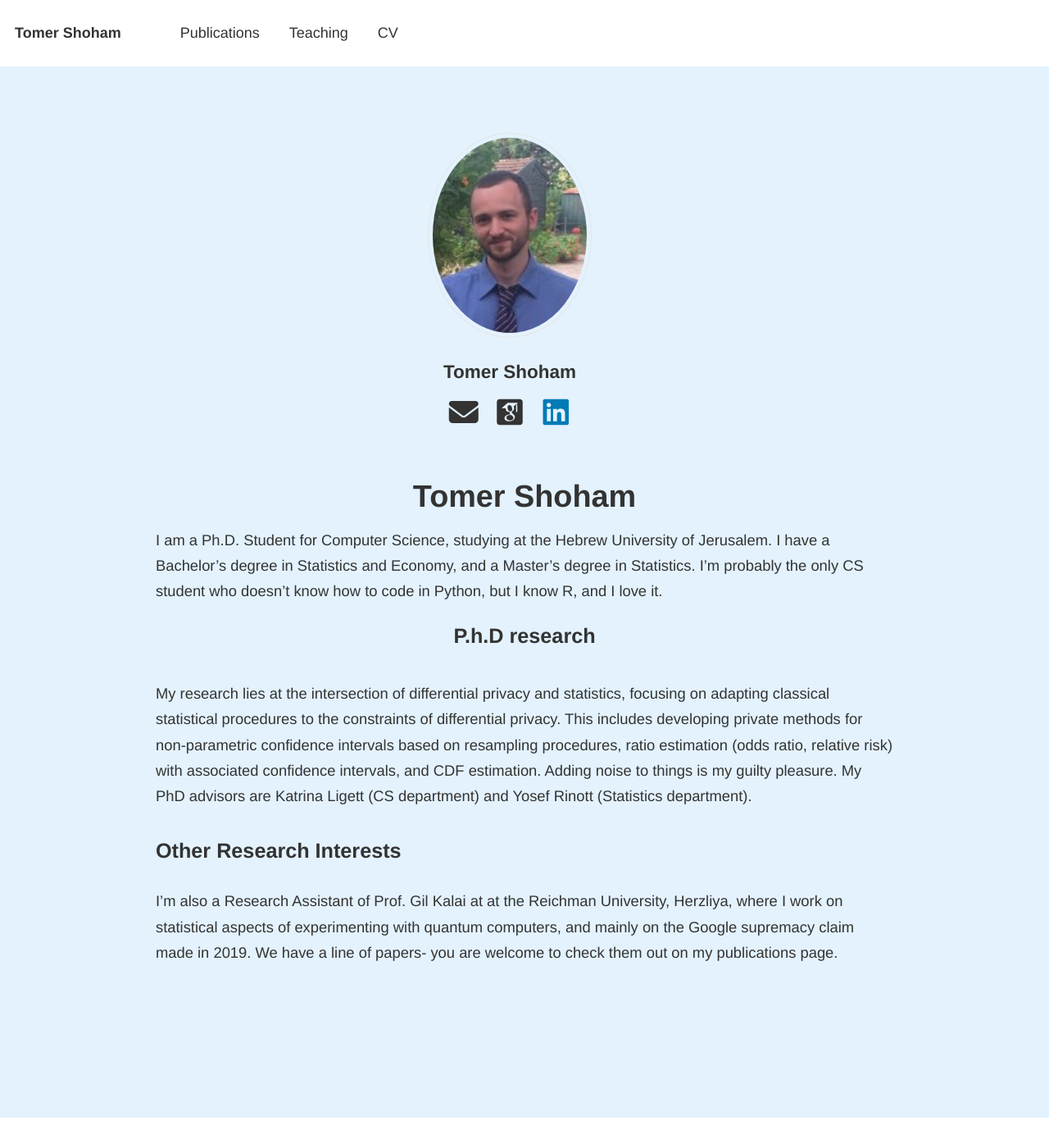
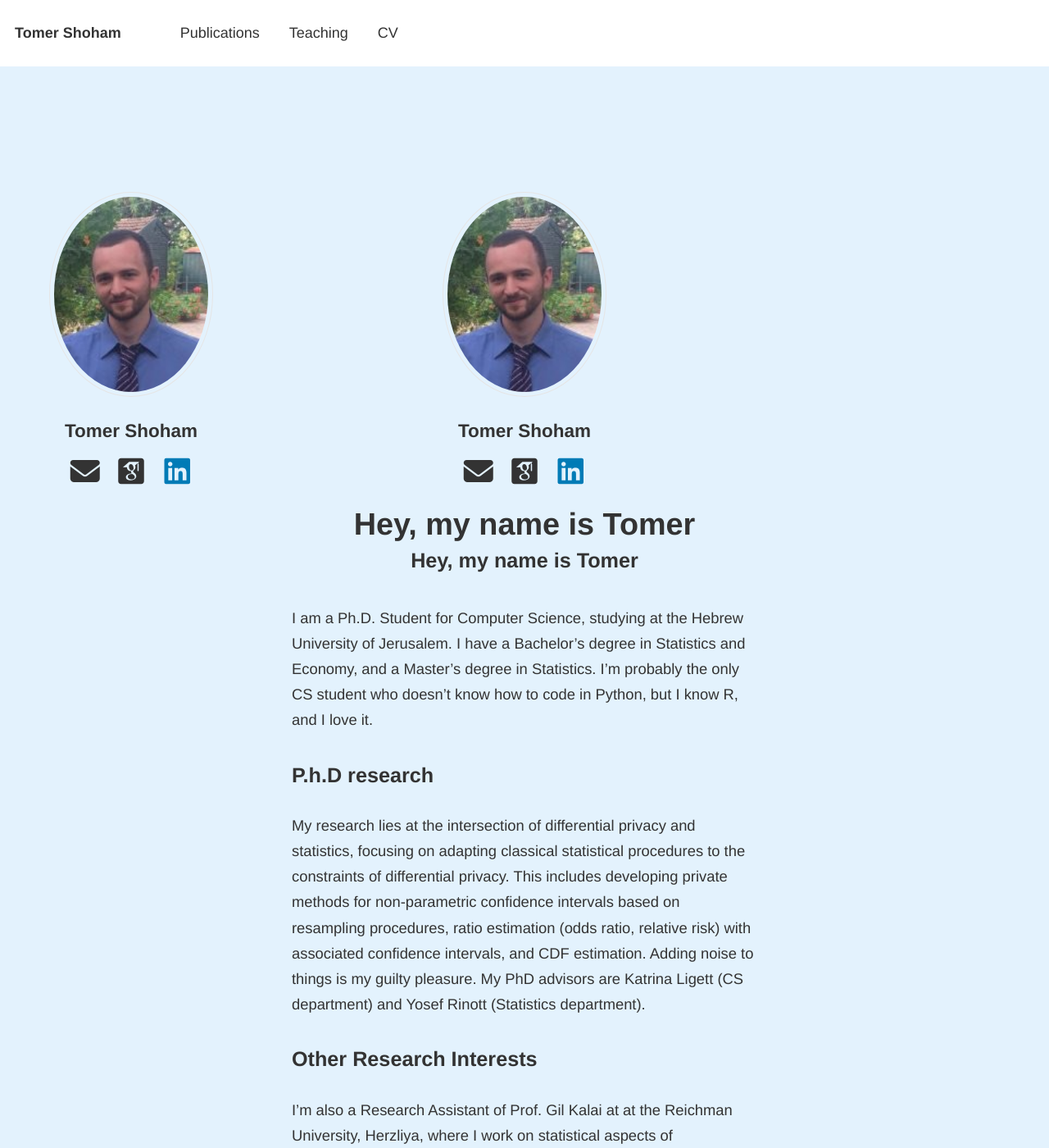
Before and after one commit to TomerShoham1/TomerShoham1.github.io, a Jekyll site: the page built from _pages/about.md, in a window 1280 px wide and 1400 px high. Shown: the whole window at 82% size. Built offline with Jekyll 4.4.1, drawn with Linux system fonts in a browser that asks for light colours; some web fonts are replaced; a script that is not in the unit is left out; our own code applies the rules of GitHub Pages for plain Markdown files.

Commit message:
Structure_of_web

```diff
--- a/_layouts/default.html
+++ b/_layouts/default.html
@@ -16,7 +16,17 @@
     {% include browser-upgrade.html %}
     {% include masthead.html %}
 
-    {{ content }}
+    <div class="three-column-layout">
+      <aside class="left-column">
+        {% include sidebar.html %}
+      </aside>
+      <main class="center-column">
+        {{ content }}
+      </main>
+      <div class="right-column">
+        <!-- This column is intentionally left empty -->
+      </div>
+    </div>
 
     <div class="page__footer">
       <footer>
--- a/_pages/about.md
+++ b/_pages/about.md
@@ -8,6 +8,7 @@
   - /about.html
 ---
 
+## Hey, my name is Tomer
 I am a Ph.D. Student for Computer Science, studying at the Hebrew University of Jerusalem. I have a Bachelor's degree in Statistics and Economy, and a Master's degree in Statistics. I'm probably the only CS student who doesn't know how to code in Python, but I know R, and I love it.
 
 ## P.h.D research
--- a/_sass/layout/_page.scss
+++ b/_sass/layout/_page.scss
@@ -1,30 +1,9 @@
 /* ==========================================================================
-   LAYOUT WRAPPER
-   ========================================================================== */
-
-.layout-wrapper {
-  display: flex;
-  margin-top: 2em;
-}
-
-.sidebar {
-  flex: 0 0 300px; /* Sidebar width */
-  padding-right: 2em;
-}
-
-.main-content {
-  flex: 1; /* Main content takes the remaining space */
-  padding-left: 2em;
-}
-
-
-/* ==========================================================================
-   SINGLE PAGE/POST
+   PAGE
    ========================================================================== */
 
 .page__title {
-  margin-top: 0; /* Remove default margin */
-  padding-top: 1em;
+  margin-top: 0;
   line-height: 1;
 }
 
--- /dev/null
+++ b/_sass/layout/_three-column-layout.scss
@@ -0,0 +1,21 @@
+.three-column-layout {
+  display: flex;
+  width: 100%;
+  max-width: 1600px; /* You can adjust this max-width as needed */
+  margin: 0 auto;
+  padding-top: 4em;
+}
+
+.left-column {
+  flex: 0 0 25%;
+  padding: 0 2em;
+}
+
+.center-column {
+  flex: 0 0 50%;
+  padding: 0 2em;
+}
+
+.right-column {
+  flex: 0 0 25%;
+}
--- a/assets/css/main.scss
+++ b/assets/css/main.scss
@@ -20,6 +20,7 @@
 
     "layout/reset",
     "layout/base",
+    "layout/three-column-layout",
 
     "include/utilities",
     "layout/tables",
```
Also changed, not shown: other parts of _pages/about.md (+1 -1 lines), _layouts/archive.html (+5 -12 lines).
